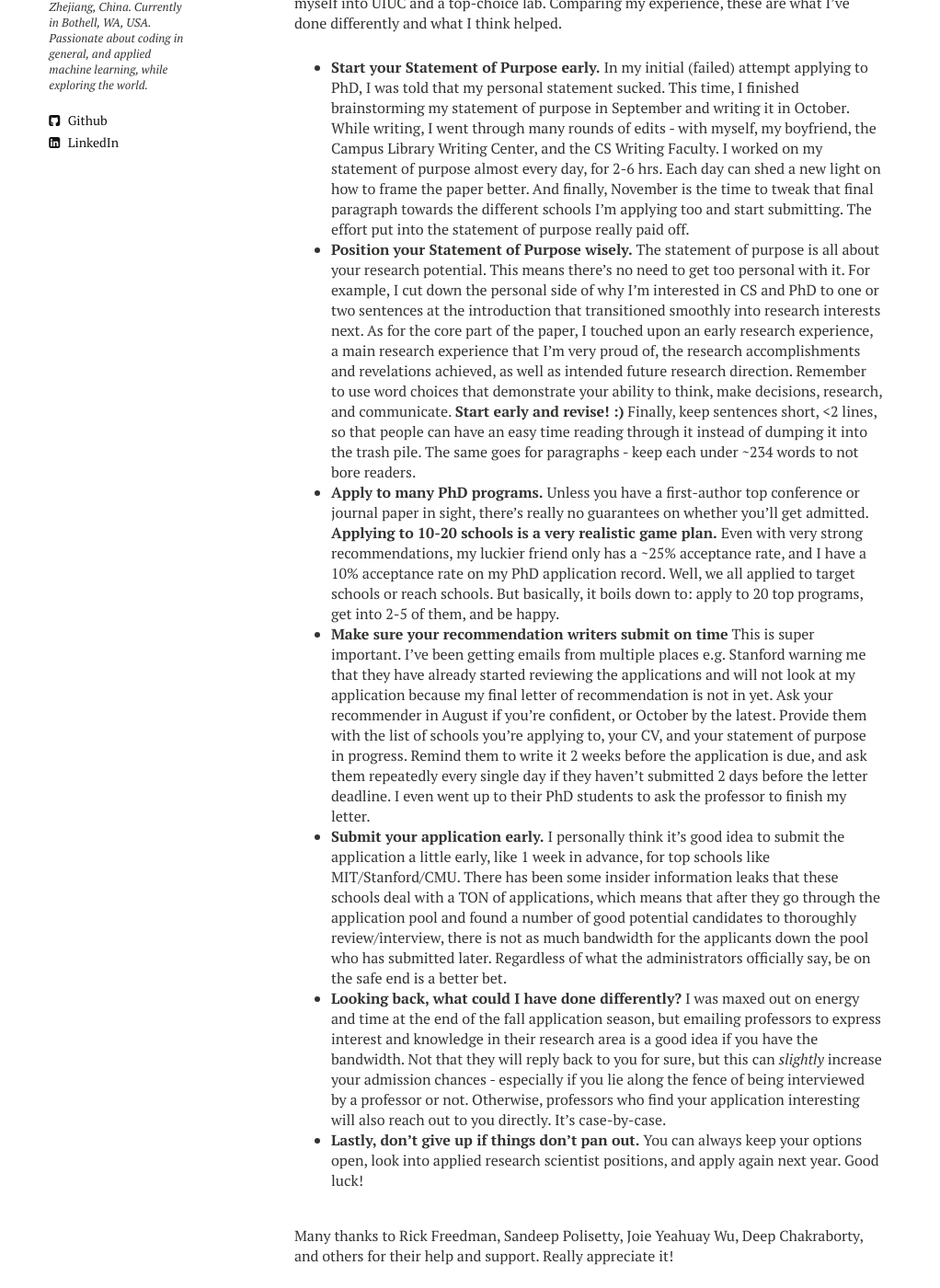
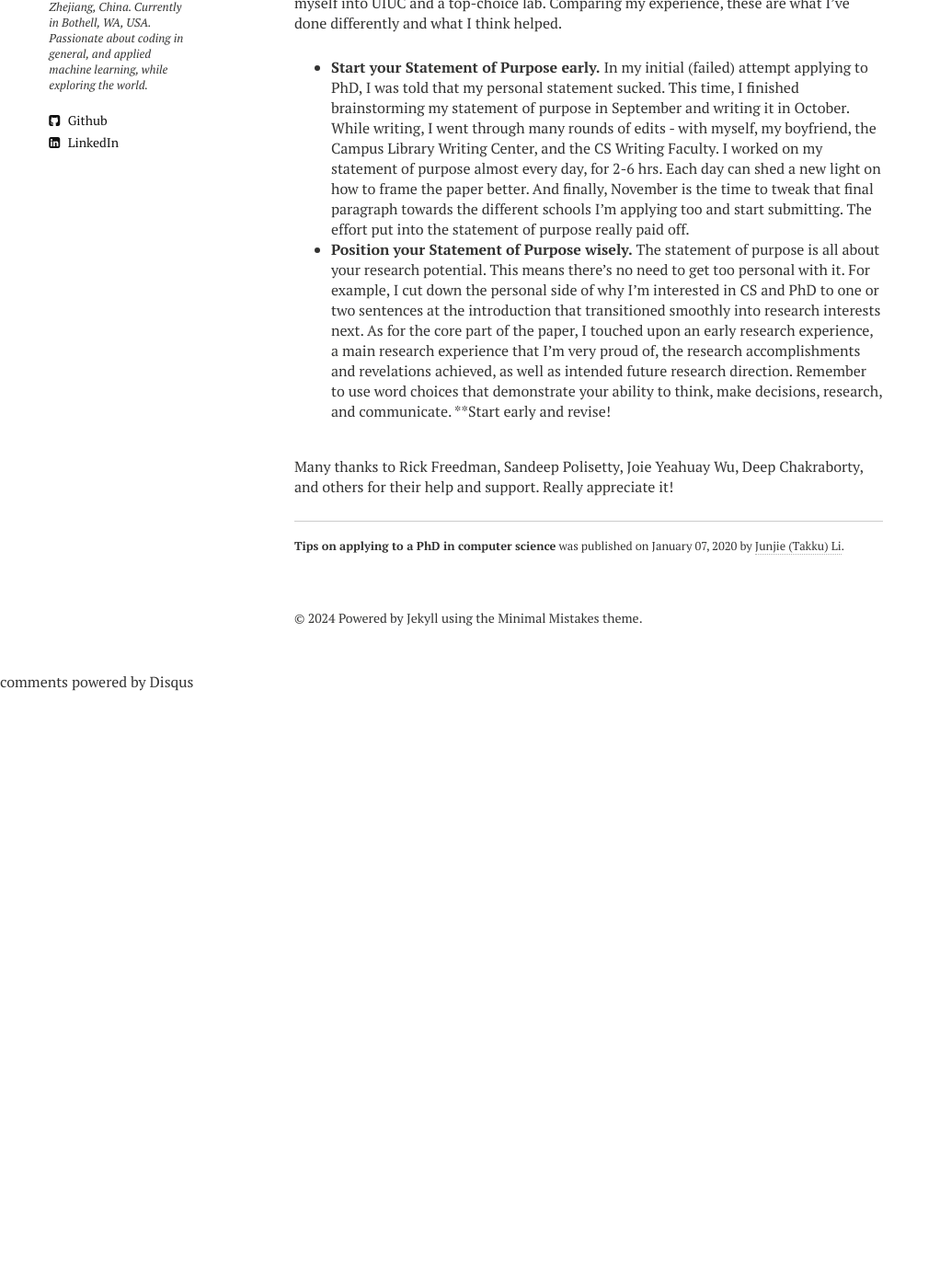
Before and after one commit to takkujunjieli/takkujunjieli.github.io, a Jekyll site: the page built from _posts/2020-01-07-on-phd-applications.md, in a window 1280 px wide and 1400 px high, scrolled down 253 px. Shown: the whole window at 92% size, without its empty margins (0-1022 px from the left). Built offline with Jekyll 4.4.1, drawn with Linux system fonts in a browser that asks for light colours; nearby versions of some CDN libraries; comment, search, counter and statistics services are not loaded; after the commit the page ends 1005 px from its top, so only the background shows below that.

Commit message:
post_fixed

```diff
--- a/_posts/2020-01-07-on-phd-applications.md
+++ b/_posts/2020-01-07-on-phd-applications.md
@@ -11,12 +11,7 @@ When you are applying for a CS PhD, you can be taking an important step in your
 <br>
 I have had an unsuccessful round of PhD applications, but 1-2 years later, I finally landed myself into UIUC and a top-choice lab. Comparing my experience, these are what I've done differently and what I think helped.
 * **Start your Statement of Purpose early.** In my initial (failed) attempt applying to PhD, I was told that my personal statement sucked. This time, I finished brainstorming my statement of purpose in September and writing it in October. While writing, I went through many rounds of edits - with myself, my boyfriend, the Campus Library Writing Center, and the CS Writing Faculty. I worked on my statement of purpose almost every day, for 2-6 hrs. Each day can shed a new light on how to frame the paper better. And finally, November is the time to tweak that final paragraph towards the different schools I'm applying too and start submitting. The effort put into the statement of purpose really paid off.
-* **Position your Statement of Purpose wisely.** The statement of purpose is all about your research potential. This means there's no need to get too personal with it. For example, I cut down the personal side of why I'm interested in CS and PhD to one or two sentences at the introduction that transitioned smoothly into research interests next. As for the core part of the paper, I touched upon an early research experience, a main research experience that I'm very proud of, the research accomplishments and revelations achieved, as well as intended future research direction. Remember to use word choices that demonstrate your ability to think, make decisions, research, and communicate. **Start early and revise! :)** Finally, keep sentences short, <2 lines, so that people can have an easy time reading through it instead of dumping it into the trash pile. The same goes for paragraphs - keep each under ~234 words to not bore readers.
-* **Apply to many PhD programs.** Unless you have a first-author top conference or journal paper in sight, there's really no guarantees on whether you'll get admitted. **Applying to 10-20 schools is a very realistic game plan.** Even with very strong recommendations, my luckier friend only has a ~25% acceptance rate, and I have a 10% acceptance rate on my PhD application record. Well, we all applied to target schools or reach schools. But basically, it boils down to: apply to 20 top programs, get into 2-5 of them, and be happy.
-* **Make sure your recommendation writers submit on time** This is super important. I've been getting emails from multiple places e.g. Stanford warning me that they have already started reviewing the applications and will not look at my application because my final letter of recommendation is not in yet. Ask your recommender in August if you're confident, or October by the latest. Provide them with the list of schools you're applying to, your CV, and your statement of purpose in progress. Remind them to write it 2 weeks before the application is due, and ask them repeatedly every single day if they haven't submitted 2 days before the letter deadline. I even went up to their PhD students to ask the professor to finish my letter.
-* **Submit your application early.** I personally think it's good idea to submit the application a little early, like 1 week in advance, for top schools like MIT/Stanford/CMU. There has been some insider information leaks that these schools deal with a TON of applications, which means that after they go through the application pool and found a number of good potential candidates to thoroughly review/interview, there is not as much bandwidth for the applicants down the pool who has submitted later. Regardless of what the administrators officially say, be on the safe end is a better bet.
-* **Looking back, what could I have done differently?** I was maxed out on energy and time at the end of the fall application season, but emailing professors to express interest and knowledge in their research area is a good idea if you have the bandwidth. Not that they will reply back to you for sure, but this can *slightly* increase your admission chances - especially if you lie along the fence of being interviewed by a professor or not. Otherwise, professors who find your application interesting will also reach out to you directly. It's case-by-case.
-* **Lastly, don't give up if things don't pan out.** You can always keep your options open, look into applied research scientist positions, and apply again next year. Good luck!
+* **Position your Statement of Purpose wisely.** The statement of purpose is all about your research potential. This means there's no need to get too personal with it. For example, I cut down the personal side of why I'm interested in CS and PhD to one or two sentences at the introduction that transitioned smoothly into research interests next. As for the core part of the paper, I touched upon an early research experience, a main research experience that I'm very proud of, the research accomplishments and revelations achieved, as well as intended future research direction. Remember to use word choices that demonstrate your ability to think, make decisions, research, and communicate. **Start early and revise!
 <br />
 
 <br>
```
